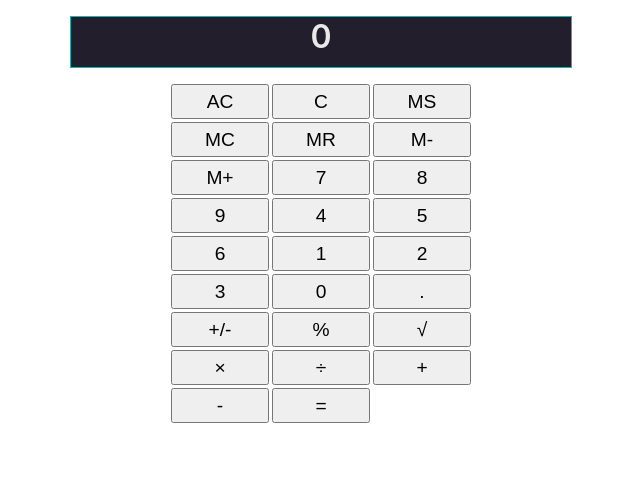
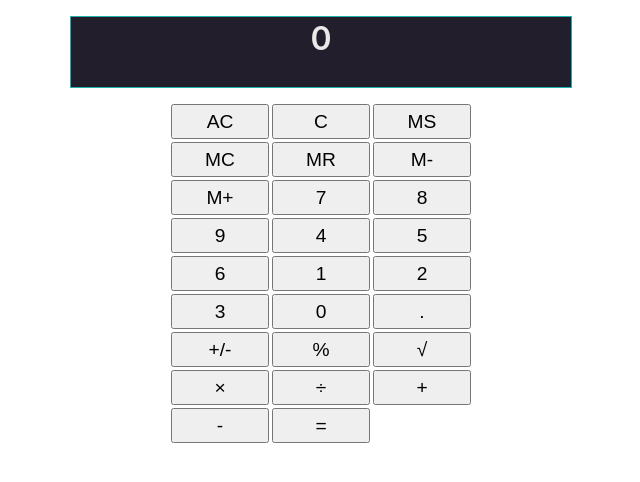
Before and after one commit to ACIT-Andrew/Reaculator, a React (Create React App) app: page / in a window 1280 px wide. Shown: the top 482 px of the page, without its empty margins (319-959 px from the left). Built offline with nearby package versions, Linux system fonts and the light colour scheme.

Commit message:
Styling display

```diff
--- a/src/components/App.css
+++ b/src/components/App.css
@@ -8,14 +8,35 @@ main{
 .display{
   font-weight: 600;
   font-size: 2rem;
+  /* vertical-align: middle; */
   border: 1px solid lightseagreen;
   background-color: #231e2b;
   color: rgb(233, 233, 233);
 
   width: 100%;
-  height: 50px;
+  height: 70px;
   margin: 1rem;
+
+  scrollbar-width: thin;
+  overflow-x: auto;
+  overflow-y: auto;
+  /* overflow-anchor: none; */
+  /* direction:ltr; */
 }
+.equation{
+  display: inline;
+  height: 40px;
+  line-height: 40px;
+  vertical-align: middle;
+}
+/* .display > div{
+  direction: rtl;
+} */
+/* .anchor{
+  display: inline;
+  width: 1px;
+  overflow-anchor: auto;
+} */
 
 .buttons{
   display: grid;
--- a/src/components/App.js
+++ b/src/components/App.js
@@ -128,11 +128,11 @@ function App() {
     // Normalize: Convert number to a string value
     number = number.toString();
     if (displayString === "0") {
-      if(operandA && operator){
+      if (operandA && operator) {
         // User pressed 'C' and display is cleared, this handles the next entry
-        setDisplayString(number)
-        setMathString(`${mathString}${number}`)
-        setOperandB(number)
+        setDisplayString(number);
+        setMathString(`${mathString}${number}`);
+        setOperandB(number);
         return;
       }
       // Display is 0. Start typing number
@@ -269,7 +269,9 @@ function App() {
           }`
         );
         setMathString(
-          `${mathString.slice(0, (operandA.length + operator.length))} ${operandB * -1}`
+          `${mathString.slice(0, operandA.length + operator.length)} ${
+            operandB * -1
+          }`
         );
         return;
       }
@@ -321,7 +323,7 @@ function App() {
             return (
               <Button
                 key={index}
-                className={buttonData.type}
+                className={buttonData.type + " " + buttonData.className}
                 buttonData={buttonData}
                 handleButtonClick={handleButtonClick}
               />
--- a/src/components/Display.js
+++ b/src/components/Display.js
@@ -1,9 +1,11 @@
-import React from 'react'
+import React from "react";
 
-function Display({displayString}) {
+function Display({ displayString }) {
   return (
-    <div className='display'>{displayString}</div>
-  )
+    <div className="display">
+      <div className="equation">{displayString}</div>
+    </div>
+  );
 }
 
-export default Display
+export default Display;
```
Also changed, not shown: public/index.html (+0 -10 lines).
